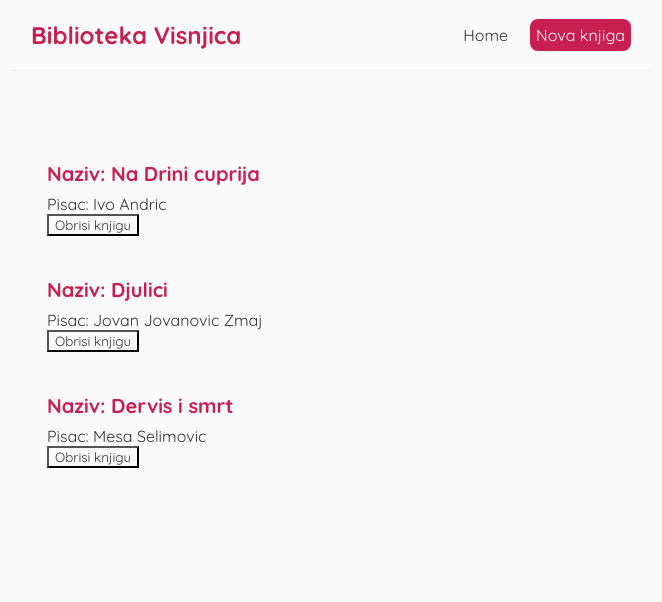
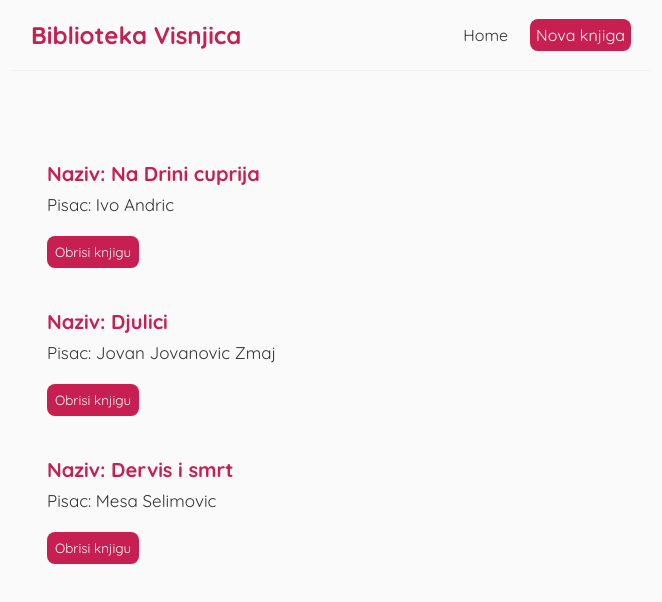
Before and after one commit to nnatasa/iteh-react, a React (Create React App) app: page / in a window 1280 px wide. Shown: the top 602 px of the page, without its empty margins (309-971 px from the left). Built offline with nearby package versions, Linux system fonts and the light colour scheme.

Commit message:
sredjivanje

```diff
--- a/src/App.js
+++ b/src/App.js
@@ -10,6 +10,7 @@ function App() {
 
 
   return (
+
     <Router>
       <div className="App">
       <Navbar/>
@@ -28,7 +29,6 @@ function App() {
       </div>
     </div>
     </Router>
-
   );
 }
 
--- a/src/components/Books.jsx
+++ b/src/components/Books.jsx
@@ -11,8 +11,8 @@ const Books = ({books, handleDelete}) => {
 
                     <h2>Naziv: {book.title}</h2>
                     <p1>Pisac: {book.author}</p1>
-
-                    <p1> <br/></p1><button onClick={() => handleDelete(book.id)}>Obrisi knjigu</button>
+                    <p1> <br/></p1>
+                    <p1> <br/></p1><button className='delete-btn' onClick={() => handleDelete(book.id)}>Obrisi knjigu</button>
                 </div>
             ))}
         </div>
--- a/src/components/Create.jsx
+++ b/src/components/Create.jsx
@@ -10,7 +10,6 @@ const Create = () => {
   const handleSubmit = (e) => {
     e.preventDefault();
     const book = {title, description, author};
-
   }
   return (
     <div className="create">
@@ -38,7 +37,7 @@ const Create = () => {
           <option value="ivoandric">Ivo Andric</option>
           <option value="mesaselimovic">Mesa Selimovic</option>
         </select>
-        <button>Dodaj</button>
+        <button type="btn">Dodaj</button>
       </form>
     </div>
   );
--- a/src/index.css
+++ b/src/index.css
@@ -40,6 +40,7 @@
   padding: 10px 16px;
   margin: 20px 0;
   border-bottom: 1px solid #fafafa;
+
 }
 .blog-preview:hover {
   box-shadow: 1px 3px 5px rgba(0,0,0,0.1);
@@ -47,6 +48,10 @@
 .blog-preview h2 {
   font-size: 20px;
   color: #c71f51;
+  margin-bottom: 8px;
+}
+.blog-preview p1 {
+  font-size: 17px;
   margin-bottom: 8px;
 }
 
@@ -80,3 +85,12 @@
   border-radius: 8px;
   cursor: pointer;
 }
+
+.delete-btn {
+  background: #c71f51;
+  color: #fff;
+  border: 0;
+  padding: 8px;
+  border-radius: 8px;
+  cursor: pointer;
+}
```
